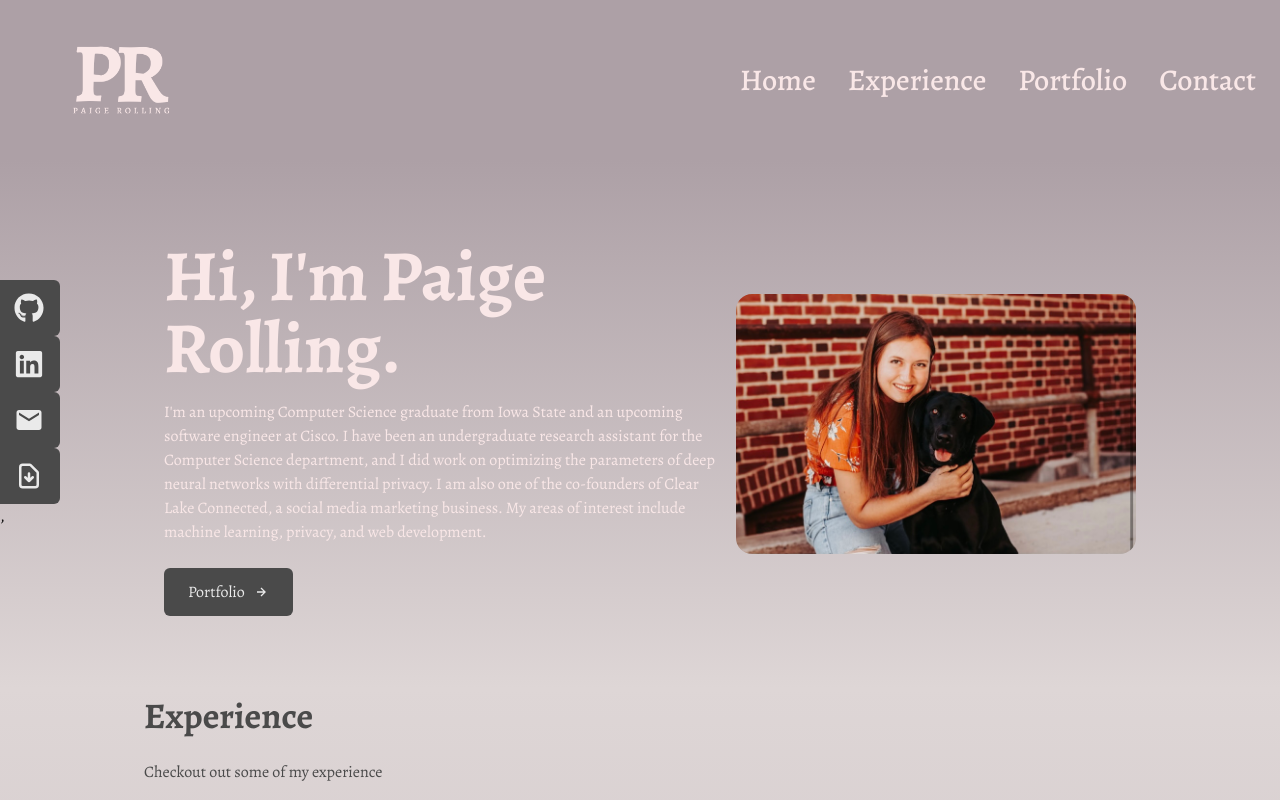
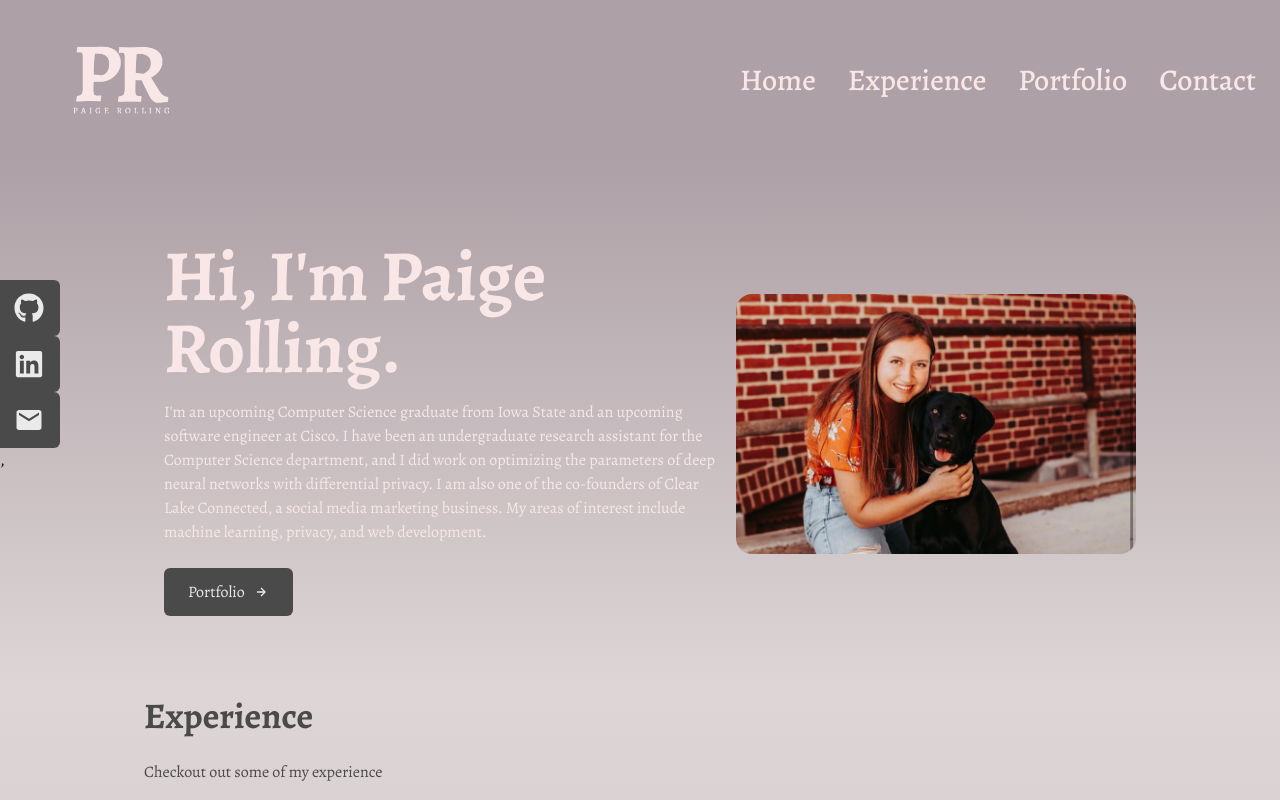
Before and after one commit to prolling/personal_portfolio, a React (Create React App) app: page / in a window 1280 px wide. Shown: the top 800 px of the page. Built offline with nearby package versions, Linux system fonts and the light colour scheme.

Commit message:
Update Socials.jsx

```diff
--- a/src/components/Socials.jsx
+++ b/src/components/Socials.jsx
@@ -22,12 +22,6 @@ const Socials = () => {
       name: "Email",
       link: "mailto:prolling@iastate.edu",
       icon: <MdEmail size={30} />,
-    },
-    {
-      id: 4,
-      name: "Resume",
-      link: "/Resume.pdf",
-      icon: <HiOutlineDocumentDownload size={30} />,
     },
   ];
 
```
